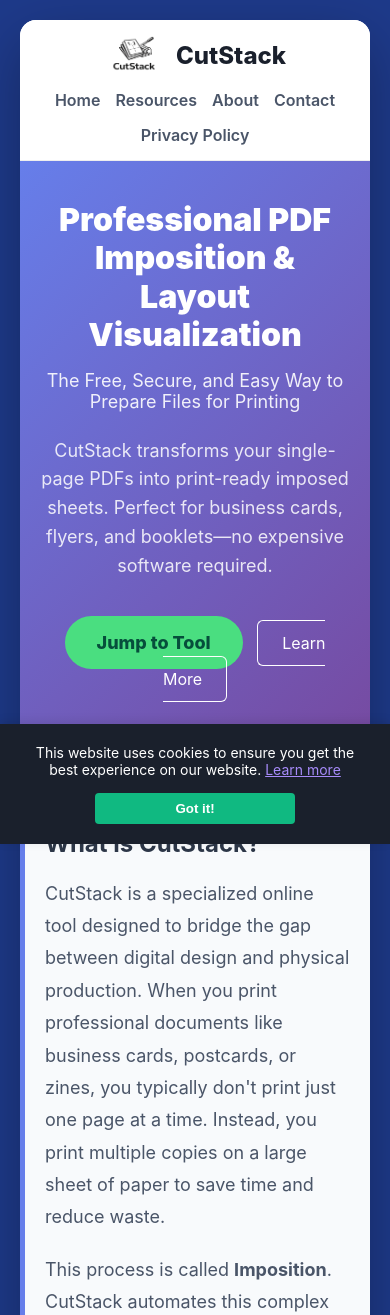
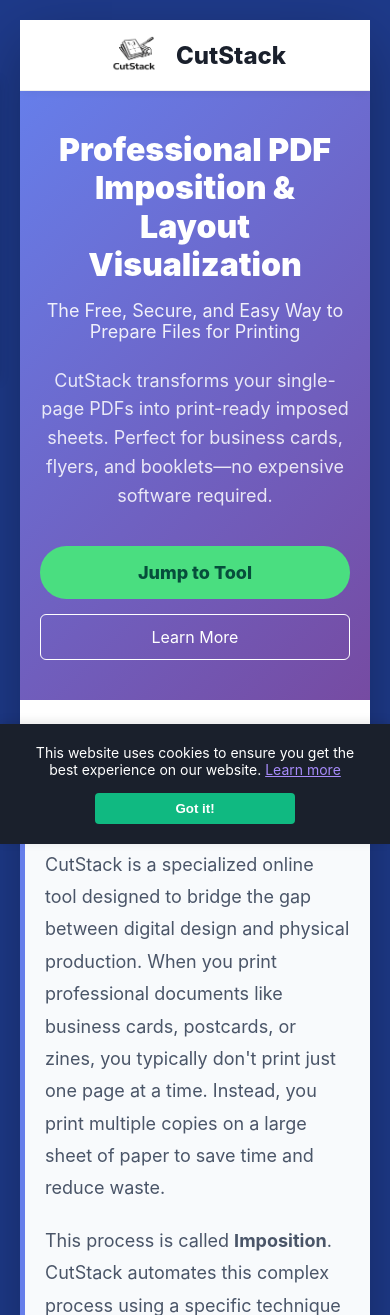
Before and after one commit to Sreyas-J-S/CutStack, a Flask app: page / in a window 390 px wide. Shown: the top 1315 px of the page. Run offline with Flask 3, Linux system fonts and the light colour scheme.

Commit message:
fix: Mobile responsive layout - implemented hamburger menu, adjusted typography and spacing

```diff
--- a/static/script.js
+++ b/static/script.js
@@ -429,4 +429,21 @@ document.addEventListener('DOMContentLoaded', () => {
             }, 3000);
         });
     }
+
+    // Hamburger Menu Logic
+    const hamburger = document.querySelector(".hamburger");
+    const navMenu = document.querySelector(".nav-links");
+
+    if (hamburger && navMenu) {
+        hamburger.addEventListener("click", () => {
+            hamburger.classList.toggle("active");
+            navMenu.classList.toggle("active");
+        });
+
+        // Close menu when clicking a link
+        document.querySelectorAll(".nav-link").forEach(n => n.addEventListener("click", () => {
+            hamburger.classList.remove("active");
+            navMenu.classList.remove("active");
+        }));
+    }
 });
--- a/static/style.css
+++ b/static/style.css
@@ -553,6 +553,127 @@ body {
     .header {
         padding-top: 20px;
     }
+
+    /* Mobile Navigation */
+    .hamburger {
+        display: block;
+        cursor: pointer;
+        z-index: 100;
+        margin-left: auto;
+        /* Push to right */
+    }
+
+    .hamburger span {
+        display: block;
+        width: 25px;
+        height: 3px;
+        margin: 5px 0;
+        background: #333;
+        transition: all 0.3s ease;
+    }
+
+    /* Transform hamburger to X when active */
+    .hamburger.active span:nth-child(1) {
+        transform: rotate(45deg) translate(5px, 5px);
+    }
+
+    .hamburger.active span:nth-child(2) {
+        opacity: 0;
+    }
+
+    .hamburger.active span:nth-child(3) {
+        transform: rotate(-45deg) translate(7px, -6px);
+    }
+
+    /* Hide links by default on mobile */
+    .nav-links {
+        position: fixed;
+        left: -100%;
+        top: 70px;
+        /* Below navbar */
+        gap: 0;
+        flex-direction: column;
+        background-color: white;
+        width: 100%;
+        text-align: center;
+        transition: 0.3s;
+        box-shadow: 0 10px 10px rgba(0, 0, 0, 0.1);
+        padding: 20px 0;
+        border-top: 1px solid #eee;
+    }
+
+    .nav-links.active {
+        left: 0;
+    }
+
+    .nav-item {
+        margin: 16px 0;
+    }
+
+    .nav-link {
+        font-size: 18px;
+        display: block;
+        padding: 10px;
+    }
+
+    .navbar {
+        padding: 15px 20px;
+        /* Reduced padding */
+    }
+
+    /* Hero Adjustments */
+    .hero {
+        padding: 60px 20px;
+    }
+
+    .hero h1 {
+        font-size: 2rem;
+        /* Smaller font */
+    }
+
+    .hero-subtitle {
+        font-size: 1.2rem;
+    }
+
+    .hero-buttons {
+        display: flex;
+        flex-direction: column;
+        gap: 15px;
+    }
+
+    .hero-buttons .cta-button,
+    .hero-buttons .secondary-button {
+        width: 100%;
+        text-align: center;
+        margin-left: 0 !important;
+        box-sizing: border-box;
+    }
+
+    /* Container Padding */
+    .container {
+        border-radius: 0;
+        /* Full edge on mobile */
+    }
+
+    .content-section,
+    .page-content {
+        padding: 30px 20px;
+        margin: 30px auto;
+    }
+
+    /* Stack features */
+    .feature-card {
+        width: 100%;
+    }
+
+    .features-grid {
+        grid-template-columns: 1fr !important;
+    }
+}
+
+/* Hamburger - hidden on desktop */
+.hamburger {
+    display: none;
 }
 
 /* Navigation */
@@ -564,6 +685,8 @@ body {
     background: white;
     box-shadow: 0 2px 10px rgba(0, 0, 0, 0.05);
     border-bottom: 1px solid #eee;
+    position: relative;
+    /* Context for mobile menu */
 }
 
 .nav-logo a {
--- a/templates/base.html
+++ b/templates/base.html
@@ -31,6 +31,11 @@
                     <img src="{{ url_for('static', filename='logo.png') }}" alt="CutStack Logo" class="nav-logo-img">
                     <span class="nav-brand">CutStack</span>
                 </a>
+            </div>
+            <div class="hamburger">
+                <span class="bar"></span>
+                <span class="bar"></span>
+                <span class="bar"></span>
             </div>
             <div class="nav-links">
                 <a href="/" class="nav-link">Home</a>
```
